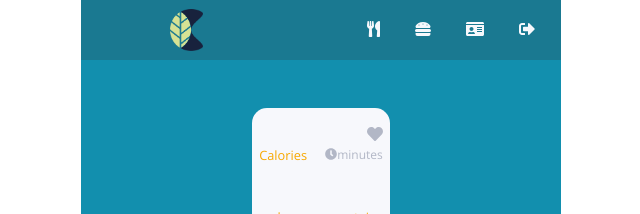
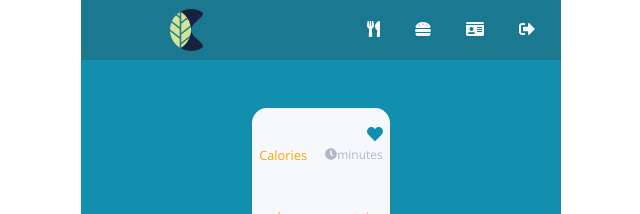
Before and after one commit to isabelgmeg/dingo-client, a React (Create React App) app in the folder client/: page /recipe/1 in a window 1280 px wide. Shown: the top 214 px of the page, without its empty margins (319-959 px from the left). Built offline with nearby package versions, Linux system fonts and the light colour scheme; no server answers; the HTML template or start-up script is replaced by a standard one.

Commit message:
added chanching className depending on value

```diff
--- a/client/src/components/RecipeCard/RecipeCard.jsx
+++ b/client/src/components/RecipeCard/RecipeCard.jsx
@@ -1,11 +1,11 @@
 import { Link } from "react-router-dom";
+import { useState } from 'react'
 
 import { FontAwesomeIcon } from "@fortawesome/react-fontawesome";
 import { faHeart } from "@fortawesome/free-solid-svg-icons";
 import { faClock } from "@fortawesome/free-solid-svg-icons";
 
 import { addRecipeToUser } from "../../services/users";
-
 
 import "./RecipeCard.scss";
 
@@ -18,8 +18,10 @@ export default function RecipeCard({
   proteins,
   calories,
   instructions,
-  picture
+  picture,
+  saved
 }) {
+
   return (
     <div className="recipeCard" key={recipeId}>
       <div className="recipeCard_info">
@@ -29,12 +31,12 @@ export default function RecipeCard({
           </span>
           <span className="recipeCard_save">
             <button
-              className="recipeCard_save_button recipeCard_save_buttonSaved"
-              onClick={()=>addRecipeToUser(recipeId)}
+              className={saved}
+              onClick={() => addRecipeToUser(recipeId)}
             >
               <FontAwesomeIcon
                 icon={faHeart}
-                className="recipeCard_save_button recipeCard_save_buttonSaved"
+                className={saved}
               />
             </button>
           </span>
@@ -83,7 +85,7 @@ export default function RecipeCard({
         </ul>
       </div>
       <div className="recipeCard_instructions">
-      <p className="recipeCard_instructions_title">Instructions</p>
+        <p className="recipeCard_instructions_title">Instructions</p>
         <p className="recipeCard_instructions_text">{instructions}</p>
       </div>
     </div>
--- a/client/src/components/RecipeCard/RecipeCard.scss
+++ b/client/src/components/RecipeCard/RecipeCard.scss
@@ -35,8 +35,15 @@
       outline: inherit;
       font-size: 1rem;
     }
-    &buttonSaved {
+    &_buttonSaved {
       color: $turquoise;
+      background-color: $off-white;
+      border: none;
+      padding: 0;
+      font: inherit;
+      cursor: pointer;
+      outline: inherit;
+      font-size: 1rem;
     }
   }
   &_details {
--- a/client/src/pages/MealPlanPage.jsx
+++ b/client/src/pages/MealPlanPage.jsx
@@ -1,18 +1,20 @@
-import { useState, useContext } from "react";
+import { useState, useContext, useEffect } from "react";
 import { UserContext } from "../context/User";
 import { getRecipes } from "../services/recipes";
-import { getTotalCalories, getTotalElabTime } from "../services/utils";
+import { getTotalCalories, getTotalElabTime, check } from "../services/utils";
 
-import NavBar from '../components/NavBar/NavBar'
+import NavBar from "../components/NavBar/NavBar";
 import RecipeCard from "../components/RecipeCard/RecipeCard";
 import "../styles/mealPlan.scss";
 
 export default function MealPlanPage() {
-  const { userBiometrics } = useContext(UserContext);
+  const { userBiometrics, userFavs, getFavsUser } = useContext(UserContext);
+
 
   const [mealPlan, setMealPlan] = useState(null);
   const [timeAffinity, setTimeAffinity] = useState(null);
   const [calsAffinity, setCalsAffinity] = useState(null);
+  const [saved, setSaved] = useState([]);
 
   const getMealPlan = () => {
     getRecipes()
@@ -25,6 +27,16 @@ export default function MealPlanPage() {
         console.log(err);
       });
   };
+
+  useEffect(()=> {
+    getFavsUser()
+    if(userFavs !=null && userFavs.length !==0  ){
+      const favsArray= userFavs.map((recipe) => recipe._id);
+      console.log(favsArray)
+
+      setSaved(favsArray)
+    }
+  },[])
 
   return (
     <div className="mealPlanPage">
@@ -41,11 +53,14 @@ export default function MealPlanPage() {
           Generate Menu!🥕
         </button>
         <div className="mealPlanPage_container_affinity">
-        {mealPlan !== undefined && userBiometrics !== null && timeAffinity !== null && calsAffinity !==null ? (
+          {mealPlan !== undefined &&
+          userBiometrics !== null &&
+          timeAffinity !== null &&
+          calsAffinity !== null ? (
             <p>
-            We have found a meal plan for you, which has {calsAffinity}cals for your
-            objective of {userBiometrics.basalMetabolicRate}cals per day and
-            takes {timeAffinity} minutes to cook following your
+              We have found a meal plan for you, which has {calsAffinity}cals
+              for your objective of {userBiometrics.basalMetabolicRate}cals per
+              day and takes {timeAffinity} minutes to cook following your
               {userBiometrics.elabTimePerDay} minutes that you wanted ✌️🔥
             </p>
           ) : null}
@@ -53,9 +68,10 @@ export default function MealPlanPage() {
         <div className="mealPlanPage_container_cardsContainer">
           <ul className="recipeCard_ingredients_list">
             {mealPlan !== null &&
-            mealPlan.map((recipe, _id) => (
+              mealPlan.map((recipe) => (
                 <li key={recipe._id}>
-                <RecipeCard
+{                console.log(recipe._id)
+}                  <RecipeCard
                     recipeId={recipe._id}
                     recipeName={recipe.name}
                     ingredientsInfo={recipe.ingredientsInfo}
@@ -65,6 +81,7 @@ export default function MealPlanPage() {
                     calories={recipe.calories}
                     instructions={recipe.instructions}
                     picture={recipe.picture}
+                    saved={check(recipe._id, saved)}
                   />
                 </li>
               ))}
--- a/client/src/pages/RecipePage.jsx
+++ b/client/src/pages/RecipePage.jsx
@@ -1,7 +1,10 @@
-import React, { useState, useEffect } from "react";
+import { useState, useEffect, useContext } from "react";
+import { UserContext } from "../context/User";
 import { useParams } from "react-router";
 
 import { getRecipeById } from "../services/recipes";
+import { check } from "../services/utils";
+
 
 import RecipeCard from "../components/RecipeCard/RecipeCard";
 import NavBar from "../components/NavBar/NavBar"
@@ -10,10 +13,17 @@ import '../styles/recipe.scss'
 
 export default function RecipePage() {
   const [recipe, setRecipe] = useState([]);
+  const { userFavs, getFavsUser } = useContext(UserContext);
+  const [saved, setSaved] = useState([]);
 
   const { recipeId } = useParams();
 
   useEffect(() => {
+    getFavsUser()
+    if(userFavs !=null && userFavs.length !==0  ){
+      const favsArray= userFavs.map((recipe) => recipe._id);
+      setSaved(favsArray)
+    }
     getRecipeById(recipeId)
       .then((res) => {
         setRecipe(res);
@@ -23,13 +33,17 @@ export default function RecipePage() {
       });
   }, [recipeId]);
 
+  useEffect(()=> {
+
+  },[])
+
 
   return (
     <div className="recipePage">
       <NavBar/>
     <div className="recipePage_container">
       <RecipeCard
-          recipeId={recipe.recipeId}
+          recipeId={recipeId}
           recipeName={recipe.name}
           ingredientsInfo={recipe.ingredientsInfo}
           elabTime={recipe.elabTime}
@@ -38,6 +52,7 @@ export default function RecipePage() {
           calories={recipe.calories}
           instructions={recipe.instructions}
           picture={recipe.picture}
+          saved={check(recipeId, saved)}
       />
     </div>
     </div>
--- a/client/src/services/utils.js
+++ b/client/src/services/utils.js
@@ -17,3 +17,14 @@ export const getTotalCalories = (array) =>
   array.reduce(function (prev, cur) {
     return prev + cur.elabTime;
   }, 0);
+
+  export const check = (id, array) => {
+    if(array.length !==0 && array.includes(id)){
+      console.log('includes')
+      return "recipeCard_save_button"
+    }else{
+      console.log('not includes')
+
+      return "recipeCard_save_buttonSaved"
+    }
+  }
--- a/client/src/styles/login.scss
+++ b/client/src/styles/login.scss
@@ -8,7 +8,6 @@
   flex-direction: column;
   height: 926px;
   background-repeat: no-repeat;
-  background-attachment: fixed;
   background-image: url('../assets/forms_background.png');
     img{
         width: 111px;
--- a/client/src/styles/register.scss
+++ b/client/src/styles/register.scss
@@ -5,10 +5,12 @@
 }
 .register_container {
   text-align: center;
+  display: flex;
+  justify-content: center;
   flex-direction: column;
+  text-align: center;
   height: 926px;
   background-repeat: no-repeat;
-  background-attachment: fixed;
   background-image: url("../assets/forms_background.png");
   img {
     width: 111px;
--- a/client/src/styles/splash.scss
+++ b/client/src/styles/splash.scss
@@ -2,10 +2,11 @@
 
 .splash_container{
   text-align: center;
+  display: flex;
+  flex-direction: column;
   height: 926px;
   width: 428px;
   background-repeat: no-repeat;
-  background-attachment: fixed;
   background-image: url('../assets/splash_background.png');
     img{
         width: 222px;
```
Lines whose indentation alone changed are shown as unchanged.
